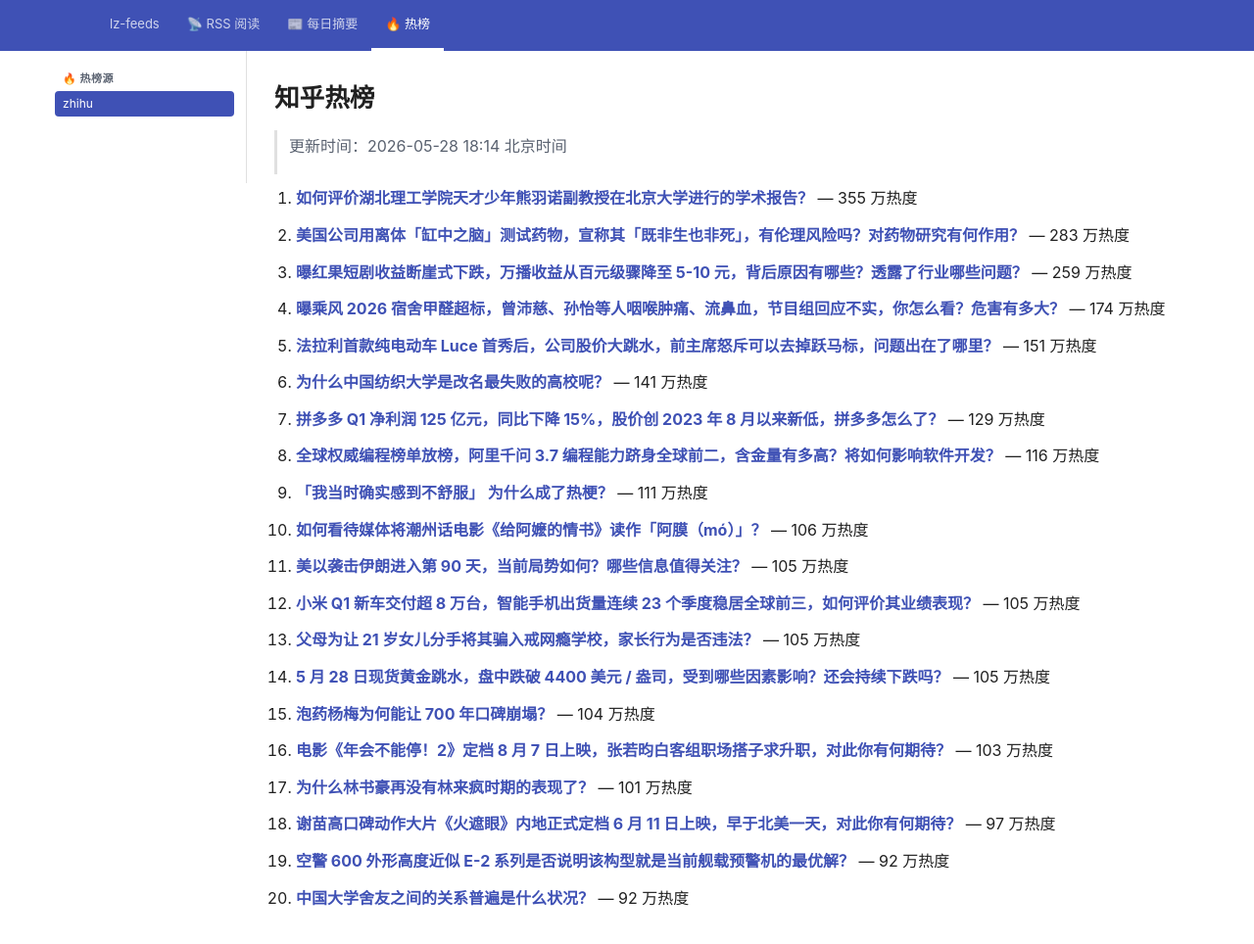
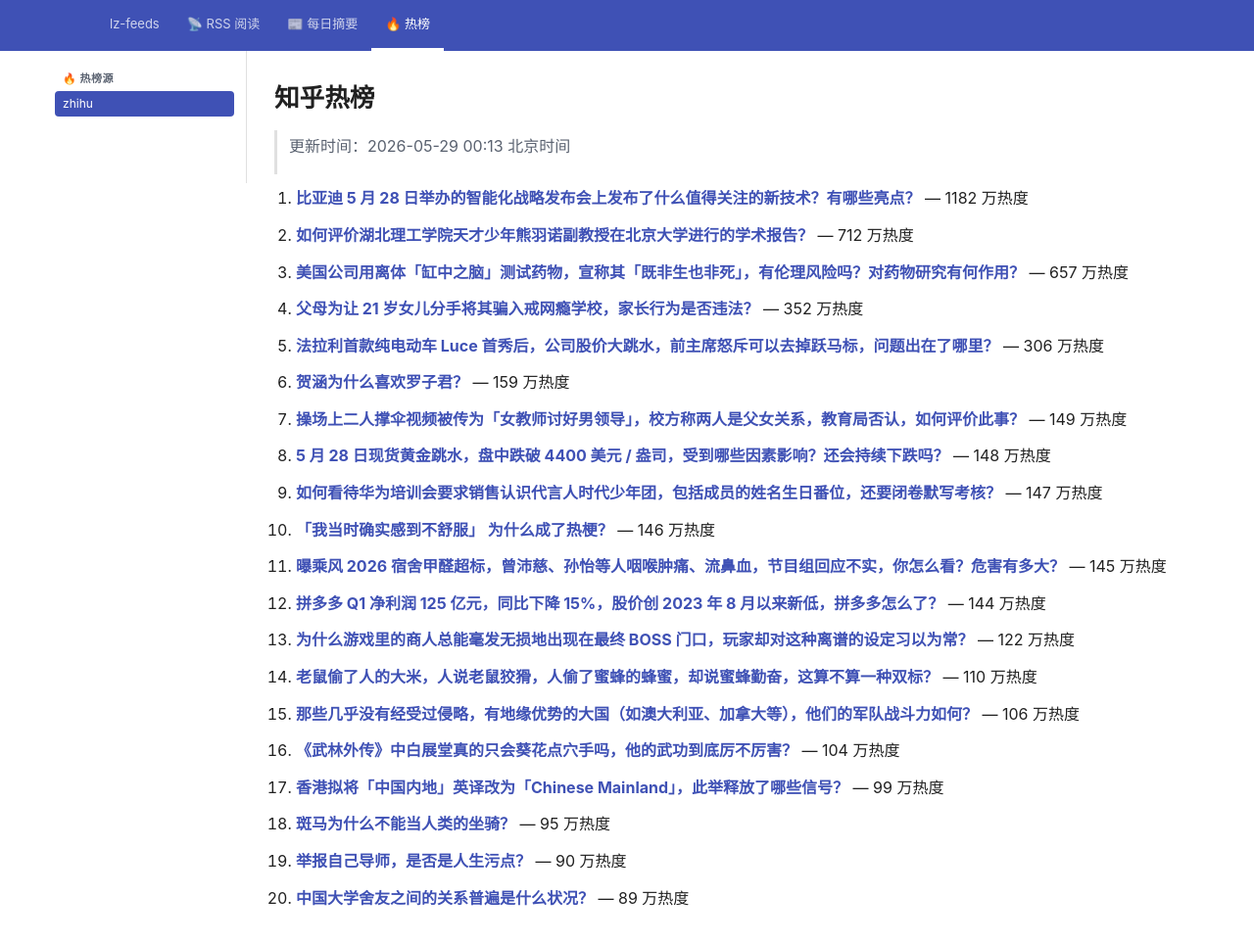
Before and after one commit to lizhang0101/lz-feeds, a Jekyll site: the page built from _hotlist/zhihu.md, in a window 1280 px wide and 994 px high. Shown: the top 964 px of the window at 98% size. Built offline with Jekyll 4.4.1, drawn with Linux system fonts in a browser that asks for light colours.

Commit message:
hotlist: 2026-05-28T16:13Z

```diff
--- a/_hotlist/zhihu.md
+++ b/_hotlist/zhihu.md
@@ -1,48 +1,48 @@
 ---
-updated: 2026-05-28 18:14 北京时间
+updated: 2026-05-29 00:13 北京时间
 count: 20
 ---
 
 # 知乎热榜
 
-> 更新时间：2026-05-28 18:14 北京时间
+> 更新时间：2026-05-29 00:13 北京时间
 
-1. **[如何评价湖北理工学院天才少年熊羽诺副教授在北京大学进行的学术报告？](https://www.zhihu.com/question/2042955028177082041)** — 355 万热度
+1. **[比亚迪 5 月 28 日举办的智能化战略发布会上发布了什么值得关注的新技术？有哪些亮点？](https://www.zhihu.com/question/2043356307420177358)** — 1182 万热度
 
-2. **[美国公司用离体「缸中之脑」测试药物，宣称其「既非生也非死」，有伦理风险吗？对药物研究有何作用？](https://www.zhihu.com/question/2042215326868362955)** — 283 万热度
+2. **[如何评价湖北理工学院天才少年熊羽诺副教授在北京大学进行的学术报告？](https://www.zhihu.com/question/2042955028177082041)** — 712 万热度
 
-3. **[曝红果短剧收益断崖式下跌，万播收益从百元级骤降至 5-10 元，背后原因有哪些？透露了行业哪些问题？](https://www.zhihu.com/question/2041447752677200286)** — 259 万热度
+3. **[美国公司用离体「缸中之脑」测试药物，宣称其「既非生也非死」，有伦理风险吗？对药物研究有何作用？](https://www.zhihu.com/question/2042215326868362955)** — 657 万热度
 
-4. **[曝乘风 2026 宿舍甲醛超标，曾沛慈、孙怡等人咽喉肿痛、流鼻血，节目组回应不实，你怎么看？危害有多大？](https://www.zhihu.com/question/2043253861687583758)** — 174 万热度
+4. **[父母为让 21 岁女儿分手将其骗入戒网瘾学校，家长行为是否违法？](https://www.zhihu.com/question/2043003697958061566)** — 352 万热度
 
-5. **[法拉利首款纯电动车 Luce 首秀后，公司股价大跳水，前主席怒斥可以去掉跃马标，问题出在了哪里？](https://www.zhihu.com/question/2043099859129983602)** — 151 万热度
+5. **[法拉利首款纯电动车 Luce 首秀后，公司股价大跳水，前主席怒斥可以去掉跃马标，问题出在了哪里？](https://www.zhihu.com/question/2043099859129983602)** — 306 万热度
 
-6. **[为什么中国纺织大学是改名最失败的高校呢？](https://www.zhihu.com/question/1889705980960421500)** — 141 万热度
+6. **[贺涵为什么喜欢罗子君？](https://www.zhihu.com/question/62308330)** — 159 万热度
 
-7. **[拼多多 Q1 净利润 125 亿元，同比下降 15%，股价创 2023 年 8 月以来新低，拼多多怎么了？](https://www.zhihu.com/question/2043273358184112712)** — 129 万热度
+7. **[操场上二人撑伞视频被传为「女教师讨好男领导」，校方称两人是父女关系，教育局否认，如何评价此事？](https://www.zhihu.com/question/2042685981472584608)** — 149 万热度
 
-8. **[全球权威编程榜单放榜，阿里千问 3.7 编程能力跻身全球前二，含金量有多高？将如何影响软件开发？](https://www.zhihu.com/question/2042588462981939735)** — 116 万热度
+8. **[5 月 28 日现货黄金跳水，盘中跌破 4400 美元 / 盎司，受到哪些因素影响？还会持续下跌吗？](https://www.zhihu.com/question/2043314967013581849)** — 148 万热度
 
-9. **[「我当时确实感到不舒服」 为什么成了热梗？](https://www.zhihu.com/topic/2042707183138075564/hot)** — 111 万热度
+9. **[如何看待华为培训会要求销售认识代言人时代少年团，包括成员的姓名生日番位，还要闭卷默写考核？](https://www.zhihu.com/question/2042605213383485415)** — 147 万热度
 
-10. **[如何看待媒体将潮州话电影《给阿嬷的情书》读作「阿膜（mó）」？](https://www.zhihu.com/question/2040513188056277198)** — 106 万热度
+10. **[「我当时确实感到不舒服」 为什么成了热梗？](https://www.zhihu.com/topic/2042707183138075564/hot)** — 146 万热度
 
-11. **[美以袭击伊朗进入第 90 天，当前局势如何？哪些信息值得关注？](https://www.zhihu.com/question/2043104464907629617)** — 105 万热度
+11. **[曝乘风 2026 宿舍甲醛超标，曾沛慈、孙怡等人咽喉肿痛、流鼻血，节目组回应不实，你怎么看？危害有多大？](https://www.zhihu.com/question/2043253861687583758)** — 145 万热度
 
-12. **[小米 Q1 新车交付超 8 万台，智能手机出货量连续 23 个季度稳居全球前三，如何评价其业绩表现？](https://www.zhihu.com/question/2042664108592517790)** — 105 万热度
+12. **[拼多多 Q1 净利润 125 亿元，同比下降 15%，股价创 2023 年 8 月以来新低，拼多多怎么了？](https://www.zhihu.com/question/2043273358184112712)** — 144 万热度
 
-13. **[父母为让 21 岁女儿分手将其骗入戒网瘾学校，家长行为是否违法？](https://www.zhihu.com/question/2043003697958061566)** — 105 万热度
+13. **[为什么游戏里的商人总能毫发无损地出现在最终 BOSS 门口，玩家却对这种离谱的设定习以为常？](https://www.zhihu.com/question/2038556257922102366)** — 122 万热度
 
-14. **[5 月 28 日现货黄金跳水，盘中跌破 4400 美元 / 盎司，受到哪些因素影响？还会持续下跌吗？](https://www.zhihu.com/question/2043314967013581849)** — 105 万热度
+14. **[老鼠偷了人的大米，人说老鼠狡猾，人偷了蜜蜂的蜂蜜，却说蜜蜂勤奋，这算不算一种双标？](https://www.zhihu.com/question/2042803054840375230)** — 110 万热度
 
-15. **[泡药杨梅为何能让 700 年口碑崩塌？](https://www.zhihu.com/question/2040747557106742757)** — 104 万热度
+15. **[那些几乎没有经受过侵略，有地缘优势的大国（如澳大利亚、加拿大等），他们的军队战斗力如何？](https://www.zhihu.com/question/25075411)** — 106 万热度
 
-16. **[电影《年会不能停！2》定档 8 月 7 日上映，张若昀白客组职场搭子求升职，对此你有何期待？](https://www.zhihu.com/question/2043271586703045199)** — 103 万热度
+16. **[《武林外传》中白展堂真的只会葵花点穴手吗，他的武功到底厉不厉害？](https://www.zhihu.com/question/389063678)** — 104 万热度
 
-17. **[为什么林书豪再没有林来疯时期的表现了？](https://www.zhihu.com/question/296778601)** — 101 万热度
+17. **[香港拟将「中国内地」英译改为「Chinese Mainland」，此举释放了哪些信号？](https://www.zhihu.com/question/2042897105346368773)** — 99 万热度
 
-18. **[谢苗高口碑动作大片《火遮眼》内地正式定档 6 月 11 日上映，早于北美一天，对此你有何期待？](https://www.zhihu.com/question/2042908879680272108)** — 97 万热度
+18. **[斑马为什么不能当人类的坐骑？](https://www.zhihu.com/question/602183114)** — 95 万热度
 
-19. **[空警 600 外形高度近似 E-2 系列是否说明该构型就是当前舰载预警机的最优解？](https://www.zhihu.com/question/1943112538813334757)** — 92 万热度
+19. **[举报自己导师，是否是人生污点？](https://www.zhihu.com/question/2005740300379911185)** — 90 万热度
 
-20. **[中国大学舍友之间的关系普遍是什么状况？](https://www.zhihu.com/question/22065032)** — 92 万热度
+20. **[中国大学舍友之间的关系普遍是什么状况？](https://www.zhihu.com/question/22065032)** — 89 万热度
```
